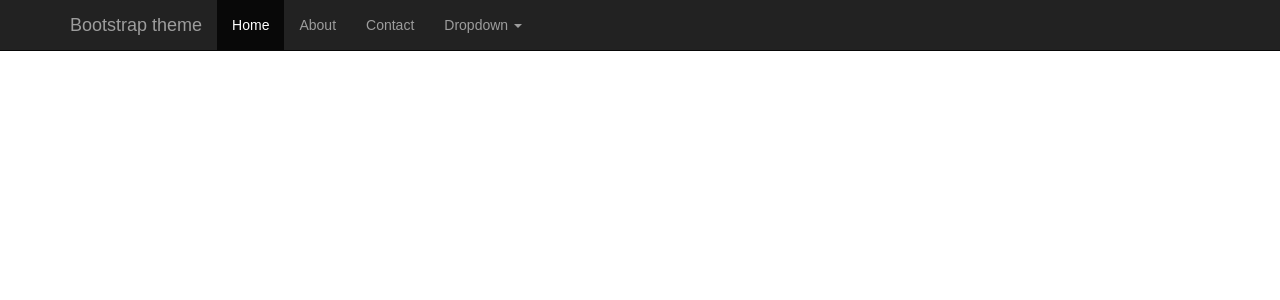
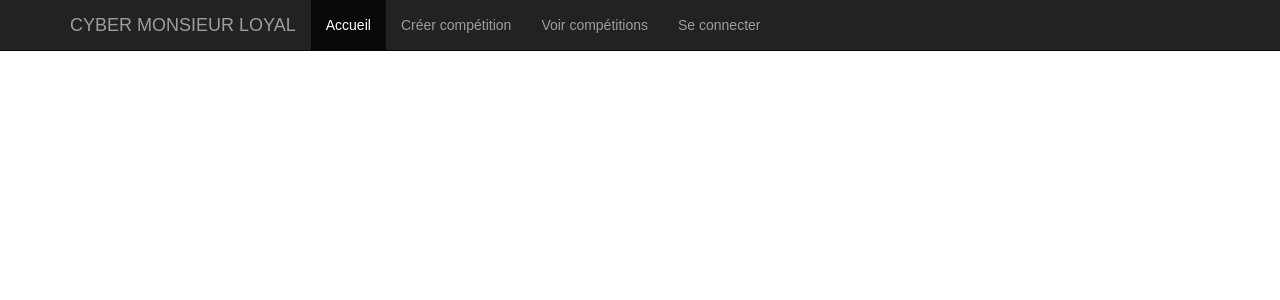
Before and after one commit to ShinKyoken/Cyber_Monsieur_Loyal, a Flask app: template appli/templates/base.html in a window 1280 px wide. Shown: the top 300 px of the page. Run offline with Flask 2, Linux system fonts and the light colour scheme; the template is opened without the code that fills it, so the values that code supplies are empty; parts of the project's set-up code (start-up, migrations or seed data) failed here and were passed over; some libraries are stand-ins or nearby versions.

Commit message:
ajout de l'IHM de la page d'accueil

```diff
--- a/appli/__init__.py
+++ b/appli/__init__.py
@@ -1,4 +1,4 @@
 from .app import app, db
-import testAuth.commands
-import testAuth.models
-import testAuth.views
+import appli.commands
+import appli.models
+import appli.views
--- a/appli/commands.py
+++ b/appli/commands.py
@@ -1,6 +1,6 @@
 import click
 from .app import app, db
-from .models import Author, Book
+from .models import *
 
 @app.cli.command()
 def syncdb():
--- a/appli/static/home.css
+++ b/appli/static/home.css
@@ -1,11 +1,10 @@
 h1 {
+  margin-bottom: 1em;
   color:red;
 }
 
 div.sample{
-  text-align: center;
-  /* margin-left: 25%;
-  margin-right: 25; */
+
 }
 
 #main{
@@ -17,5 +16,5 @@ body{
 }
 
 img{
-  padding-bottom: 25%;
+
 }
--- a/appli/templates/base.html
+++ b/appli/templates/base.html
@@ -14,25 +14,14 @@
           <span class="icon-bar"></span>
           <span class="icon-bar"></span>
         </button>
-        <a class="navbar-brand" href="#">Bootstrap theme</a>
+        <a class="navbar-brand" href="#">CYBER MONSIEUR LOYAL</a>
       </div>
       <div id="navbar" class="navbar-collapse collapse">
         <ul class="nav navbar-nav">
-          <li class="active"><a href="#">Home</a></li>
-          <li><a href="#about">About</a></li>
-          <li><a href="#contact">Contact</a></li>
-          <li class="dropdown">
-            <a href="#" class="dropdown-toggle" data-toggle="dropdown" role="button" aria-haspopup="true" aria-expanded="false">Dropdown <span class="caret"></span></a>
-            <ul class="dropdown-menu">
-              <li><a href="#">Action</a></li>
-              <li><a href="#">Another action</a></li>
-              <li><a href="#">Something else here</a></li>
-              <li role="separator" class="divider"></li>
-              <li class="dropdown-header">Nav header</li>
-              <li><a href="#">Separated link</a></li>
-              <li><a href="#">One more separated link</a></li>
-            </ul>
-          </li>
+          <li class="active"><a href="#">Accueil</a></li>
+          <li><a href="#about">Créer compétition</a></li>
+          <li><a href="#contact">Voir compétitions</a></li>
+          <li><a href="#contact">Se connecter</a></li>
         </ul>
       </div><!--/.nav-collapse -->
     </div>
--- a/appli/views.py
+++ b/appli/views.py
@@ -1,36 +1,8 @@
-from flask_wtf import FlaskForm
-from wtforms import StringField, HiddenField
-from wtforms.validators import DataRequired
 from .app import app
 from .models import *
 from flask import render_template, redirect, url_for
 
-
-class AuthorForm(FlaskForm):
-    id = HiddenField('id')
-    name = StringField('Nom', validators=[DataRequired()])
-
-@app.route("/edit/author/<int:id>")
-def edit_author(id):
-    a = get_author(id)
-    f = AuthorForm(id=a.id, name=a.name)
+@app.route("/")
+def home():
     return render_template(
-        "edit-author.html",
-        author=a, form=f
-    )
-
-@app.route("/save/author/", methods=["POST"])
-def save_author():
-    a = None
-    f = AuthorForm()
-    if f.validate_on_submit():
-        id = int(f.id.data)
-        a = get_author(id)
-        a.name = f.name.data
-        db.session.commit()
-        return redirect(url_for('one_author', id=a.id))
-    a = get_author(int(f.id.data))
-    return render_template(
-        "edit-author.html",
-        author=a, form=f
-    )
+        "home.html")
```
Also changed, not shown: appli/models.py (+0 -15 lines), appli/templates/home.html (+9 -6 lines).
